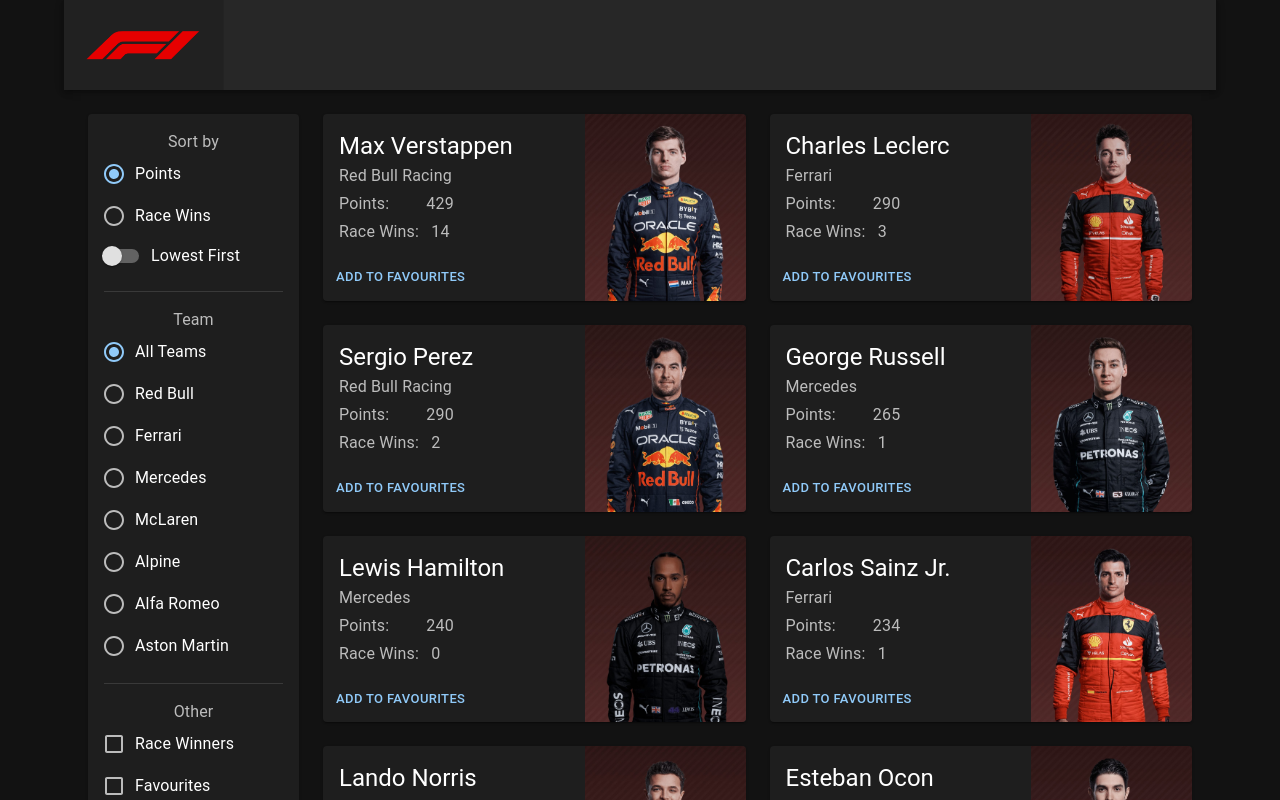
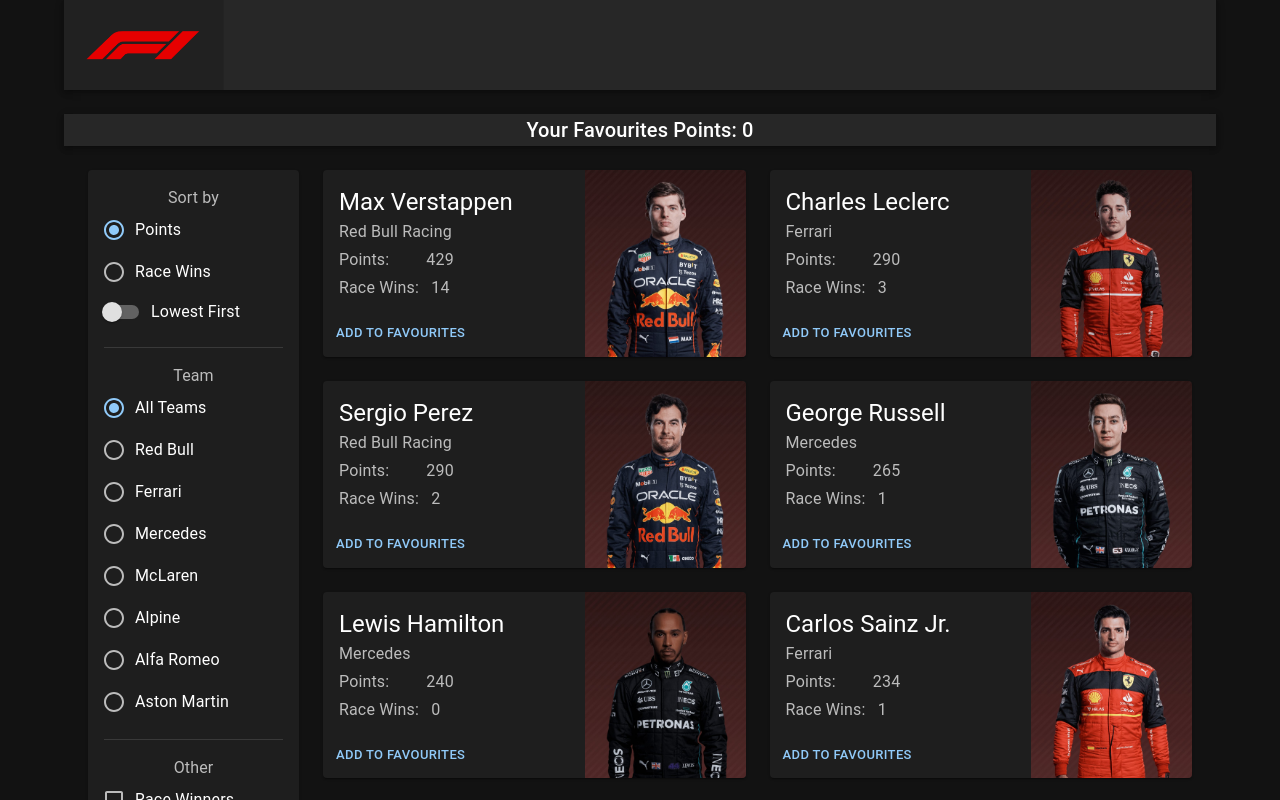
Before and after one commit to lazylion351/development, a React (Create React App) app: page / in a window 1280 px wide. Shown: the top 800 px of the page. Built offline with nearby package versions, Linux system fonts and the light colour scheme.

Commit message:
Fixed Favourites

```diff
--- a/src/App.js
+++ b/src/App.js
@@ -10,6 +10,9 @@ import CssBaseline from '@mui/material/CssBaseline';
 import AppBar from '@mui/material/AppBar';
 import Stack from '@mui/material/Stack';
 import Card from '@mui/material/Card';
+import Typography from '@mui/material/Typography';
+import Toolbar from '@mui/material/Toolbar';
+
 
 data.forEach((item) => {
   item.image = process.env.PUBLIC_URL + "/" + item.image;
@@ -98,6 +101,11 @@ function App() {
         <AppBar position="static">
           <img src={logo_src} alt="Formula 1 Logo" class="logo"/>
         </AppBar>
+        <AppBar position="static" sx={{ display: 'flex', flexDirection: 'row', justifyContent: 'space-around'}}>
+          <Typography component="div" variant="h6">
+            Your Favourites Points: {favPoints}
+          </Typography>
+        </AppBar>
         <Container>
           <Grid container spacing={3}>
             <Grid item xs>
@@ -110,7 +118,7 @@ function App() {
               <Grid container spacing={3}>
                 {filteredData.map((item, index) => (
                   <Grid item xs={12} sm={6} md={6}>
-                    <DriverItem name={item.name} country={item.country} team={item.team} points={item.points}
+                    <DriverItem name={item.name} team={item.team} points={item.points}
                     wins={item.wins} image={item.image}
                     favPoints={favPoints} setFavPoints={setFavPoints}
                     favList={favList} setFavList={setFavList}
--- a/src/components/DriverItem.js
+++ b/src/components/DriverItem.js
@@ -7,23 +7,16 @@ import CardActions from '@mui/material/CardActions';
 import Button from '@mui/material/Button';
 import ToggleButton from '@mui/material/ToggleButton';
 import { useState } from "react";
+import FavouritesItem from "./FavouritesItem.js";
 
 export default function DriverItem(props) {
-
-    const handleClick = () => {
-        props.setFavList([...props.favList, props.name])
-        props.setFavPoints(props.favPoints + props.points)
-    }
-
-    const [buttonVariant, setButtonVariant] = useState("text");
-    const [buttonText, setButtonText] = useState("Add to Favourites");
 
 	return (
         <div>
             <Card sx={{ display: 'flex', justifyContent: 'space-between'}} elevation={1}>
                 <Box sx={{ display: 'flex', flexDirection: 'column' }}>
                     <CardContent sx={{ flex: '1 0 auto' }}>
-                    <Typography component="div" variant="h5">
+                    <Typography component="div" variant="h5" align="left">
                         {props.name}
                     </Typography>
                     <Typography variant="subtitle1" color="text.secondary" component="div" align="left">
@@ -37,20 +30,17 @@ export default function DriverItem(props) {
                     </Typography>
                     </CardContent>
                     <Box sx={{ display: 'flex', alignItems: 'center', pl: 1, pb: 1 }}>
-                        <Button
-                        size="small"
-                        variant={buttonVariant}
-                        onClick={handleClick}
-                        >
-                            {buttonText}
-                        </Button>
+                        <FavouritesItem name={props.name} points={props.points}
+                        favPoints={props.favPoints} setFavPoints={props.setFavPoints}
+                        favList={props.favList} setFavList={props.setFavList}
+                        />
                     </Box>
                 </Box>
                 <CardMedia
                     component="img"
                     sx={{ width: 161 }}
                     image={props.image}
-                    alt="Live from space album cover"
+                    alt={props.image}
                     style={{
                         justify: 'right',
                         alignContent: 'right',
--- /dev/null
+++ b/src/components/FavouritesItem.js
@@ -0,0 +1,41 @@
+import Box from '@mui/material/Box';
+import Card from '@mui/material/Card';
+import CardContent from '@mui/material/CardContent';
+import CardMedia from '@mui/material/CardMedia';
+import Typography from '@mui/material/Typography';
+import CardActions from '@mui/material/CardActions';
+import Button from '@mui/material/Button';
+import ToggleButton from '@mui/material/ToggleButton';
+import { useState } from "react";
+
+export default function FavouritesItem(props) {
+
+    const handleClick = () => {
+        if (props.favList.includes(props.name)) {
+            props.setFavList(props.favList.filter(item => item !== props.name))
+            props.setFavPoints(props.favPoints - props.points)
+        } else {
+            props.setFavList([...props.favList, props.name])
+            props.setFavPoints(props.favPoints + props.points)
+        }
+    }
+
+    if (props.favList.includes(props.name)) {
+        return <Button
+                size="small"
+                variant="contained"
+                onClick={handleClick}
+                >
+                Remove from Favourites
+                </Button>
+    } else {
+        return <Button
+                size="small"
+                variant="text"
+                onClick={handleClick}
+                >
+                Add to Favourites
+                </Button>
+    }
+
+}
--- a/src/components/OptionsItem.js
+++ b/src/components/OptionsItem.js
@@ -18,11 +18,6 @@ import Divider from '@mui/material/Divider';
 import Stack from '@mui/material/Stack';
 
 export default function OptionsItem(props) {
-
-    const handleClick = () => {
-        props.setItems([...props.items, props.name])
-        props.updatePrice(props.totalPrice + props.price)
-    }
 
     const handleSortOrder = (event) => {
         props.setSortType(event.target.value);
@@ -104,6 +99,8 @@ export default function OptionsItem(props) {
                     />
                     </FormGroup>
                 </FormControl>
+                <Divider />
+                Your Points: {props.favPoints}
             </Stack>
             </CardContent>
             </Card>
```
